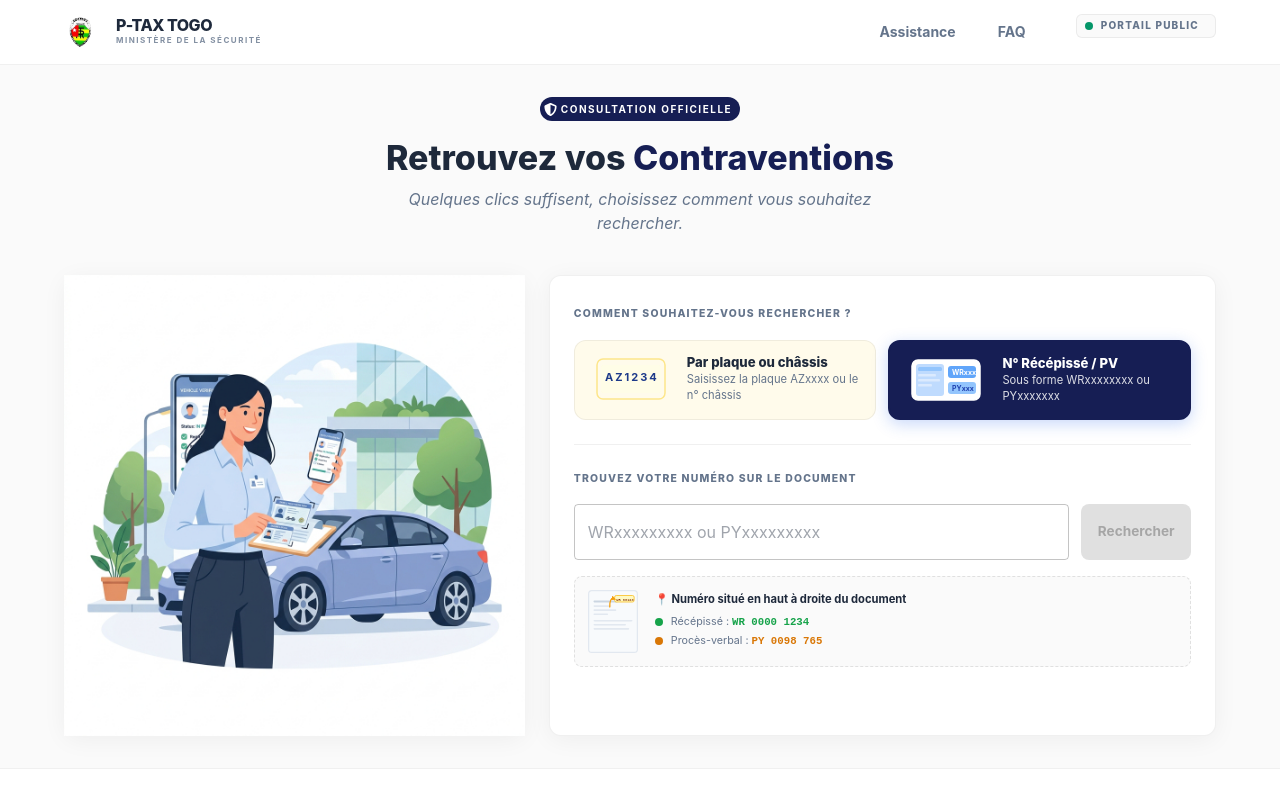
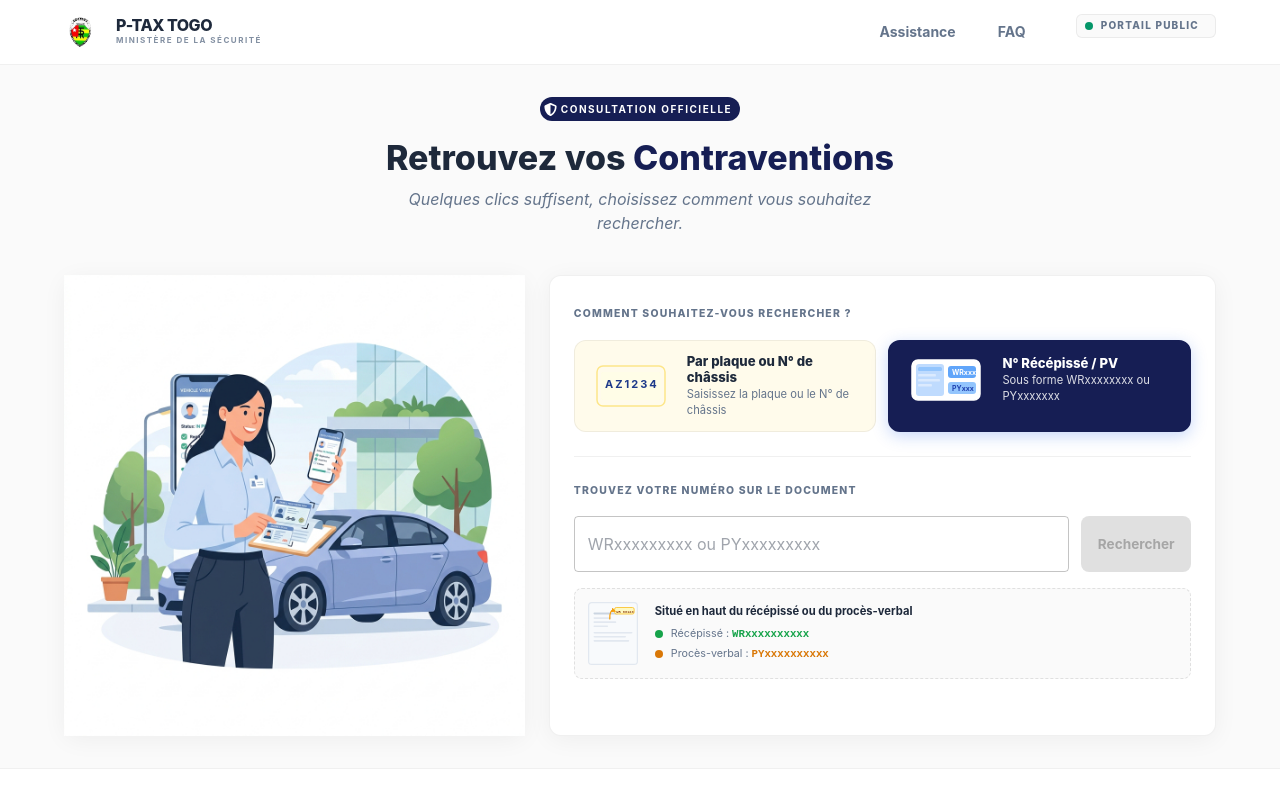
Before and after one commit to loicBato/p_tax_public, a React (Vite) app: page / in a window 1280 px wide. Both pictures are taken after a click on the button 1039 px from the left and 378 px from the top of the page. Shown: the top 800 px of the page. Built offline with nearby package versions, Linux system fonts and the light colour scheme; what to-words would draw is missing.

Commit message:
initialize P-Tax project with documentation and UI components for home view search panels and svgs

```diff
--- a/src/features/documents/components/HomeView/PanelRef.jsx
+++ b/src/features/documents/components/HomeView/PanelRef.jsx
@@ -70,21 +70,21 @@ export function PanelRef({ reference, setReference, isSearching, onSubmit }) {
                 {/* Texte */}
                 <Box sx={{ flex: 1, pt: 0.25 }}>
                     <Typography sx={{ fontSize: '0.7rem', fontWeight: 700, color: 'text.primary', mb: 0.75 }}>
-                        📍 Numéro situé en haut à droite du document
+                        Situé en haut du récépissé ou du procès-verbal
                     </Typography>
                     <Box sx={{ display: 'flex', flexDirection: 'column', gap: 0.4 }}>
                         <Box sx={{ display: 'flex', alignItems: 'center', gap: 1 }}>
                             <Box sx={{ width: 8, height: 8, borderRadius: '50%', bgcolor: '#16a34a', flexShrink: 0 }} />
                             <Typography sx={{ fontSize: '0.67rem', color: 'text.secondary' }}>
                                 Récépissé :{' '}
-                                <Box component="span" sx={{ fontFamily: 'monospace', fontWeight: 800, color: '#16a34a' }}>WR 0000 1234</Box>
+                                <Box component="span" sx={{ fontFamily: 'monospace', fontWeight: 800, color: '#16a34a' }}>WRxxxxxxxxxx</Box>
                             </Typography>
                         </Box>
                         <Box sx={{ display: 'flex', alignItems: 'center', gap: 1 }}>
                             <Box sx={{ width: 8, height: 8, borderRadius: '50%', bgcolor: '#d97706', flexShrink: 0 }} />
                             <Typography sx={{ fontSize: '0.67rem', color: 'text.secondary' }}>
                                 Procès-verbal :{' '}
-                                <Box component="span" sx={{ fontFamily: 'monospace', fontWeight: 800, color: '#d97706' }}>PY 0098 765</Box>
+                                <Box component="span" sx={{ fontFamily: 'monospace', fontWeight: 800, color: '#d97706' }}>PYxxxxxxxxxx</Box>
                             </Typography>
                         </Box>
                     </Box>
--- a/src/features/documents/components/HomeView/svgs.jsx
+++ b/src/features/documents/components/HomeView/svgs.jsx
@@ -162,6 +162,6 @@ export const DOCS = [
 
 export const MODES = [
     { val: 'scan', label: "Scanner une pièce d'identité", sub: 'Prenez une photo', mobileOnly: true, Img: ScanIDSVG, color: '#f0fdf4' },
-    { val: 'adv', label: 'Par plaque ou châssis', sub: 'Saisissez la plaque AZxxxx ou le n° châssis', Img: PlaqueSVG, color: '#fffbeb' },
+    { val: 'adv', label: 'Par plaque ou N° de châssis', sub: 'Saisissez la plaque ou le N° de châssis', Img: PlaqueSVG, color: '#fffbeb' },
     { val: 'ref', label: 'N° Récépissé / PV', sub: 'Sous forme WRxxxxxxxx ou PYxxxxxxx', Img: RefNumSVG, color: '#eff6ff' },
 ];
```
Also changed, not shown: 2 other files (tests, documents, lock files or other folders).
